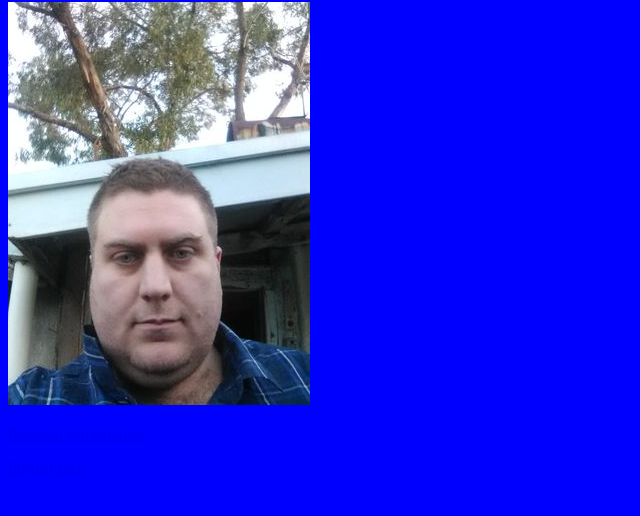
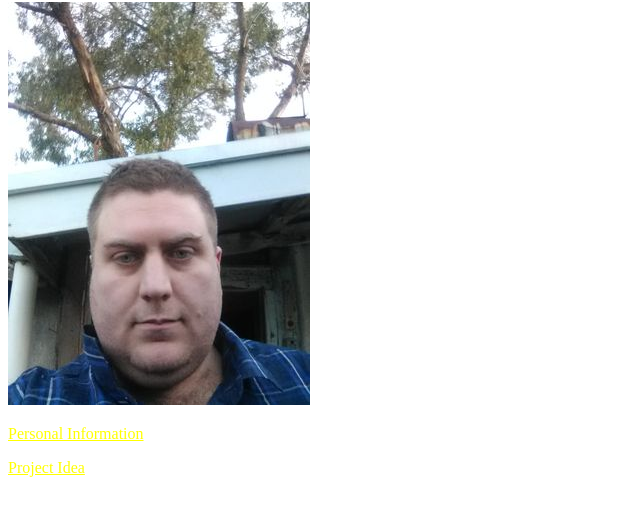
Before and after one commit to ColSto1992/Assignment-1-public, a plain HTML site: page index.html in a window 1280 px wide. Shown: the part 78-594 px from the top of the page, without its empty margins (0-640 px from the left). Drawn offline with Linux system fonts and the light colour scheme.

Commit message:
changes to font and colours

```diff
--- a/index.html
+++ b/index.html
@@ -6,15 +6,15 @@
 
   </head>
 
-  <body style="background-color: blue">
+  <body style="background-color: blue color: white;">
 
-<h1 style="font-size: 70px:"> Colin Bruce Stock </h1>
+<h1 style="font-size: 100px:"> Colin Bruce Stock </h1>
 
 <img src="images/my_face.jpg" alt="This is me outside my house">
 
-<p> <a href="personal_info.html"> Personal Information </a> </p>
+<p> <a href="personal_info.html" style="color: yellow;"> Personal Information </a> </p>
 
-<p> <a href="project_idea.html"> Project Idea </a> </p>
+<p> <a href="project_idea.html" style="color: yellow;"> Project Idea </a> </p>
 
 </body>
 
```
